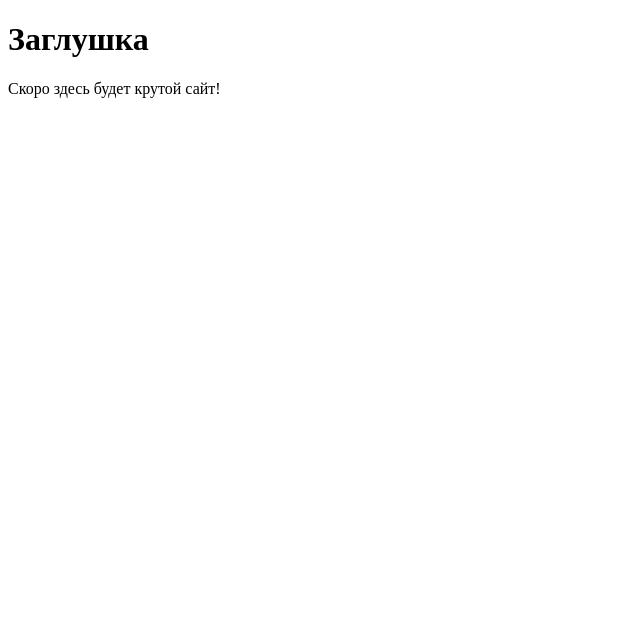
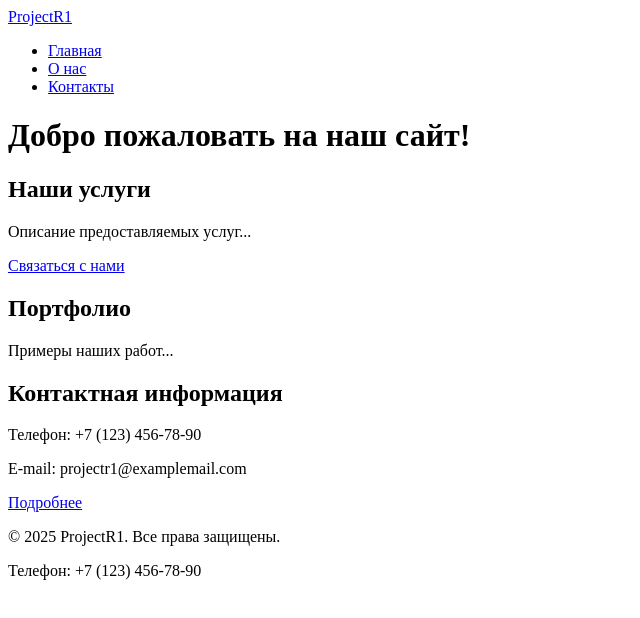
Before and after one commit to lta1gh/projectr1, a plain HTML site: page index.html in a window 1280 px wide. Shown: the whole page, without its empty margins (0-640 px from the left). Drawn offline with Linux system fonts and the light colour scheme.

Commit message:
feat: add multi-page structure with semantics, nav and anchors

```diff
--- a/index.html
+++ b/index.html
@@ -2,14 +2,50 @@
 <html lang="ru">
 <head>
     <meta charset="UTF-8">
-    <!-- Важная мета-информация для корректного отображения на мобильных устройствах -->
     <meta name="viewport" content="width=device-width, initial-scale=1.0">
-    <title>Мой первый проект</title>
-    <!-- Подключение фавиконки -->
+    <title>Главная - ProjectR1</title>
+    <meta name="description" content="Краткое описание главной страницы вашего сайта">
     <link rel="icon" href="assets/favicon.ico" type="image/x-icon">
 </head>
 <body>
-    <h1>Заглушка</h1>
-    <p>Скоро здесь будет крутой сайт!</p>
+    <!-- Шапка сайта -->
+    <header>
+        <a href="/">ProjectR1</a>
+        <!-- Главное меню навигации -->
+        <nav>
+            <ul>
+                <li><a href="index.html">Главная</a></li>
+                <li><a href="about.html">О нас</a></li>
+                <li><a href="contacts.html">Контакты</a></li>
+            </ul>
+        </nav>
+    </header>
+    <!-- Уникальное основное содержимое страницы -->
+    <main>
+        <h1>Добро пожаловать на наш сайт!</h1>
+        <!-- Секция 1 с якорем -->
+        <section id="services">
+            <h2>Наши услуги</h2>
+            <p>Описание предоставляемых услуг...</p>
+            <a href="#contacts">Связаться с нами</a> <!-- Якорная ссылка внутри страницы -->
+        </section>
+        <!-- Секция 2 с якорем -->
+        <section id="portfolio">
+            <h2>Портфолио</h2>
+            <p>Примеры наших работ...</p>
+        </section>
+        <!-- Секция 3 с якорем -->
+        <section id="contacts">
+            <h2>Контактная информация</h2>
+            <p>Телефон: +7 (123) 456-78-90</p>
+            <p>E-mail: projectr1@examplemail.com</p>
+    </main>
+            <a href="contacts.html">Подробнее</a> <!-- Ссылка на отдельную страницу -->
+        </section>
+    <!-- Подвал сайта -->
+    <footer>
+        <p>&copy; 2025 ProjectR1. Все права защищены.</p>
+        <p>Телефон: +7 (123) 456-78-90</p>
+    </footer>
 </body>
 </html>
```
Also changed, not shown: about.html (added, +43 -0 lines), contacts.html (added, +43 -0 lines).
